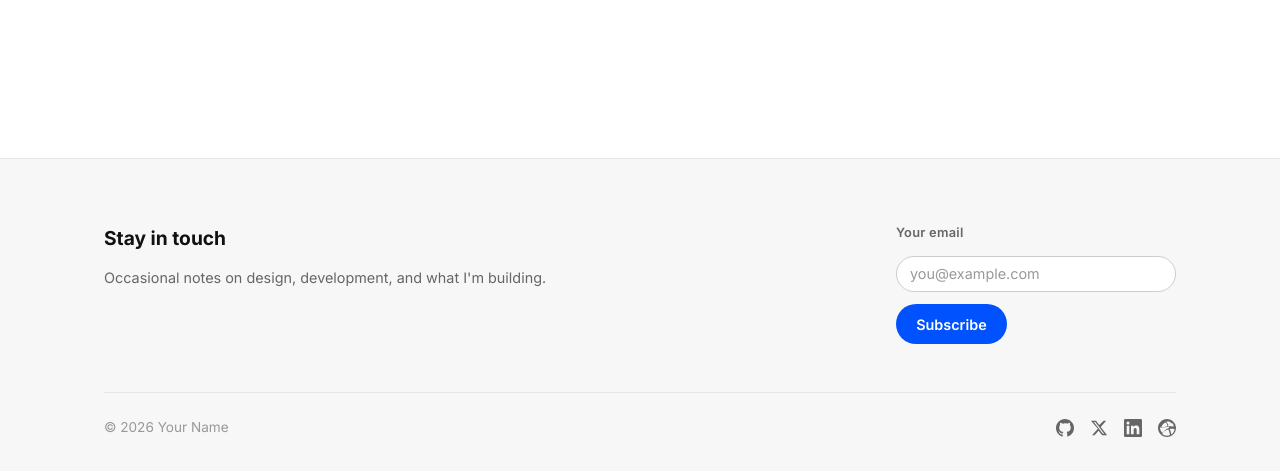
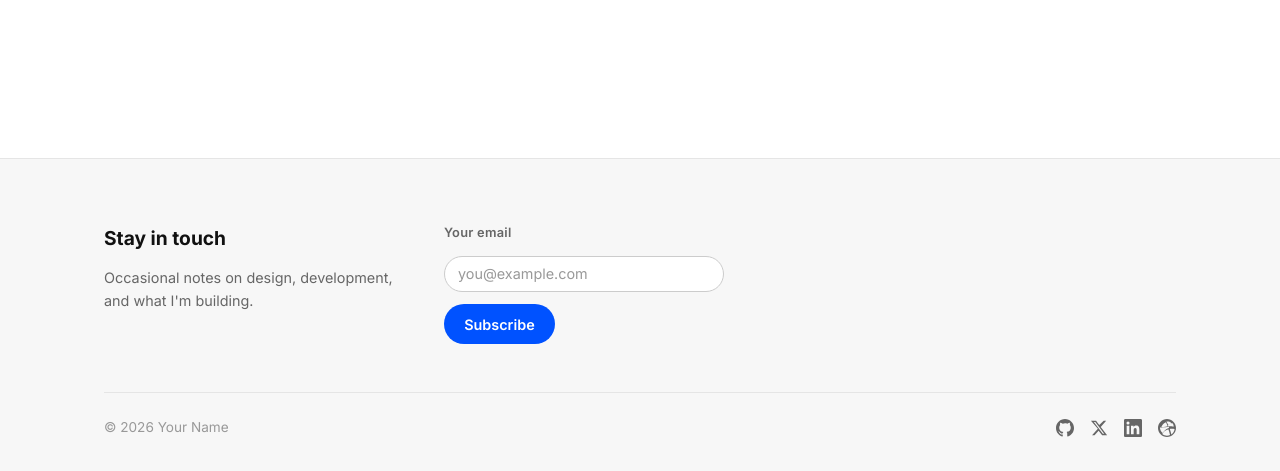
Before and after one commit to patrickpistor/portfolio, a Jekyll site: the page built from jekyll-portfolio/index.html, in a window 1280 px wide and 1400 px high, scrolled down 1068 px. Shown: the part 929-1400 px from the top of the window. Built offline with Jekyll 4.4.1, drawn with Linux system fonts in a browser that asks for light colours.

Commit message:
Reduce spacing between newsletter columns in footer
Adjust flex properties and gap in `_footer.scss` to decrease spacing between newsletter copy and form elements.

Replit-Commit-Author: Agent
Replit-Commit-Session-Id: 91e81a03-1221-4661-b569-cd9c8a03447e
Replit-Commit-Checkpoint-Type: full_checkpoint
Replit-Commit-Event-Id: be52861e-b084-489c-a6b9-eba2085adbe3
Replit-Commit-Screenshot-Url: https://storage.googleapis.com/screenshot-production-us-central1/0650d1a6-12d5-496a-90d5-77609afca2ce/91e81a03-1221-4661-b569-cd9c8a03447e/VOfvyXw
Replit-Helium-Checkpoint-Created: true

```diff
--- a/jekyll-portfolio/_sass/_footer.scss
+++ b/jekyll-portfolio/_sass/_footer.scss
@@ -27,11 +27,11 @@
   @media (min-width: 640px) {
     flex-direction: row;
     align-items: flex-start;
-    gap: var(--space-16);
+    gap: var(--space-10);
   }
 
   &-copy {
-    flex: 1 1 0;
+    flex: 0 1 300px;
     min-width: 0;
   }
 
```
